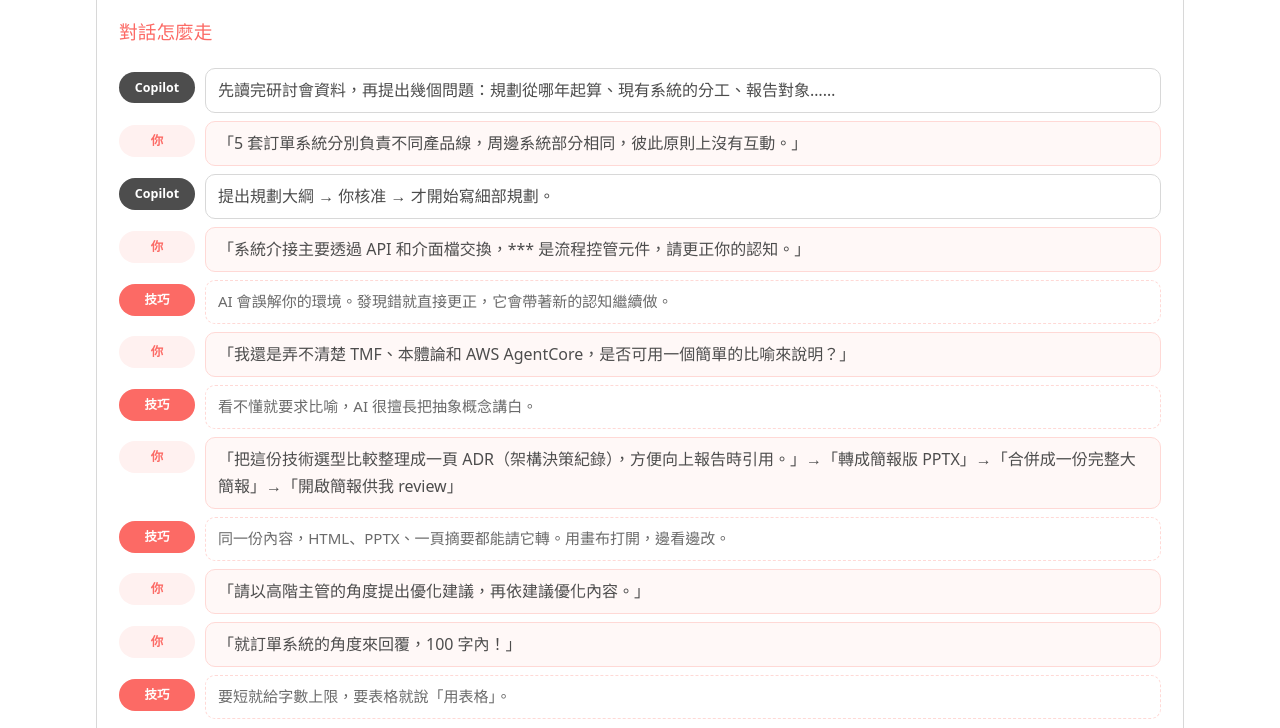
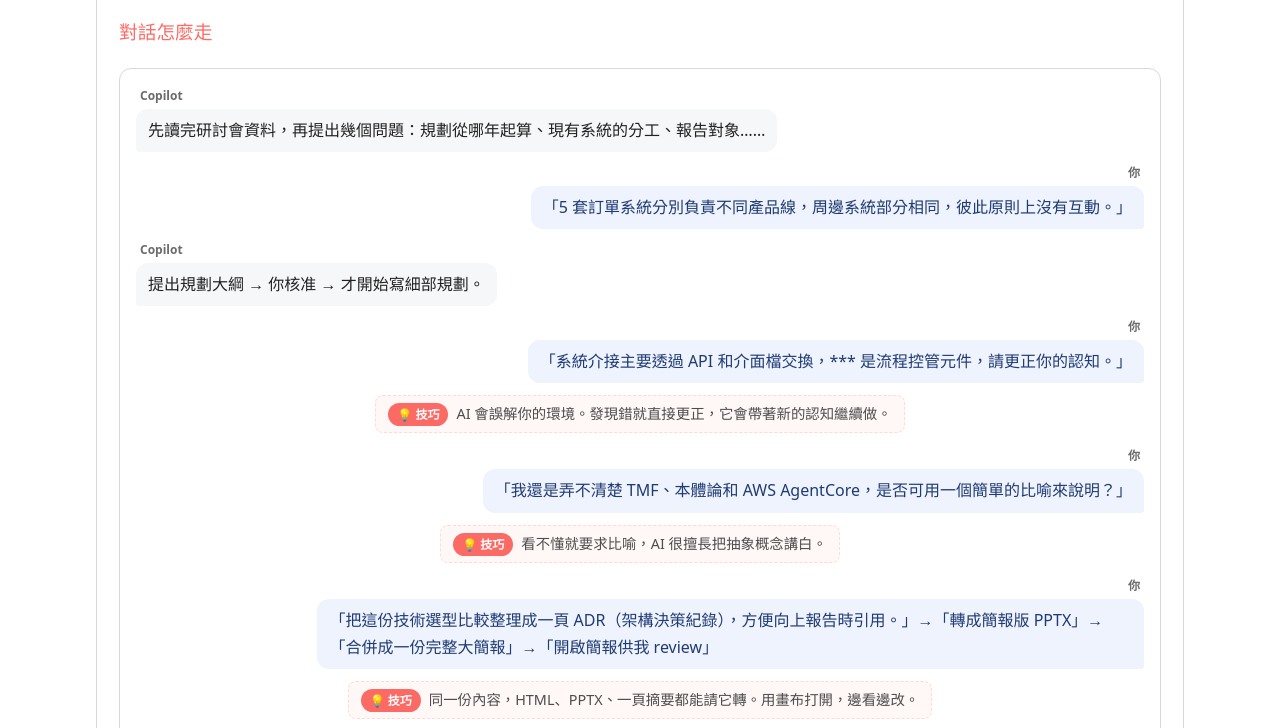
Before and after one commit to FrankHuang0/nextbss, a plain HTML site: page copilot-desktop-basics.html in a window 1280 px wide. Shown: the part 3840-4568 px from the top of the page. Drawn offline with Linux system fonts and the light colour scheme.

Commit message:
Copilot 桌面版入門：對話改為聊天泡泡（你在右、Copilot 在左），技巧改為置中提示卡
Co-authored-by: Copilot App <223556219+Copilot@users.noreply.github.com>

```diff
--- a/assets/style.css
+++ b/assets/style.css
@@ -191,16 +191,22 @@ nav.top .nb-tbtn{padding:12px 18px;border:0;box-shadow:0 6px 24px #0002;font-siz
 [data-theme="dark"] .mp .tile,[data-theme="dark"] .mp .in,[data-theme="dark"] .mp .add{border-color:#3a414b;color:#a3abb5}
 [data-theme="dark"] .mock figcaption{background:#1f232a;color:#a3abb5;border-color:#3a414b}
 /* Copilot 桌面版：對話節錄、介面示意的模式選單 */
-.convo{list-style:none;margin:8px 0 18px;padding:0;display:grid;gap:8px}
-.convo li{display:grid;grid-template-columns:76px 1fr;gap:10px;align-items:start}
-.convo li>span{font-size:.78rem;font-weight:700;text-align:center;padding:5px 0;border-radius:999px;background:var(--tint);color:var(--p);margin-top:4px}
-.convo li>p{margin:0;padding:8px 12px;border-radius:10px;border:1px solid var(--line);background:var(--surface);line-height:1.7}
-.convo .u>p{background:var(--tint2);border-color:var(--tline)}
-.convo .ai>span{background:var(--ink);color:var(--surface)}
-.convo .tip>span{background:var(--p);color:var(--on-p)}
-.convo .tip>p{border-style:dashed;border-color:var(--tline);color:var(--mut);font-size:.94rem}
-@media(max-width:600px){.convo li{grid-template-columns:1fr;gap:4px}.convo li>span{justify-self:start;padding:3px 12px;margin:0}}
+.convo{list-style:none;margin:8px 0 18px;padding:16px;display:flex;flex-direction:column;gap:10px;border:1px solid var(--line);border-radius:12px;background:#fff}
+.convo li{display:flex;flex-direction:column;gap:3px;max-width:82%}
+.convo li>span{font-size:.75rem;font-weight:700;color:var(--mut);padding:0 4px}
+.convo li>p{margin:0;padding:8px 12px;line-height:1.7}
+.convo .ai{align-self:flex-start;align-items:flex-start}
+.convo .ai>p{background:#f6f7f9;color:#222;border-radius:12px 12px 12px 3px}
+.convo .u{align-self:flex-end;align-items:flex-end}
+.convo .u>p{background:#eef3fd;color:#1f3b73;border-radius:12px 12px 3px 12px}
+.convo .tip{align-self:center;max-width:92%;flex-direction:row;align-items:baseline;gap:8px;padding:6px 12px;margin:2px 0;border:1px dashed var(--tline);border-radius:8px;background:var(--tint2)}
+.convo .tip>span{flex:none;padding:1px 9px;border-radius:999px;background:var(--p);color:var(--on-p)}
+.convo .tip>span::before{content:"💡 "}
+.convo .tip>p{padding:0;color:var(--ink);font-size:.9rem;line-height:1.6}
+@media(max-width:600px){.convo{padding:12px}.convo li{max-width:92%}.convo .tip{max-width:100%}}
+[data-theme="dark"] .convo{background:#1f232a;border-color:#3a414b}
+[data-theme="dark"] .convo .ai>span,[data-theme="dark"] .convo .u>span{color:#a3abb5}
+[data-theme="dark"] .convo .ai>p{background:#262b33;color:#d6d9de}
+[data-theme="dark"] .convo .u>p{background:#1d2a40;color:#c7d7f5}
 .mp .opt{display:flex;flex-wrap:wrap;gap:6px;margin-top:6px}.mp .opt span{border:1px solid #d9dce1;border-radius:6px;padding:2px 8px;font-size:.78rem;color:#555}
 [data-theme="dark"] .mp .opt span{border-color:#3a414b;color:#a3abb5}
-[data-theme="dark"] .convo .ai>span{background:#e8eaed;color:#1f232a}
-[data-theme="dark"] .convo .u>span{background:rgba(255,255,255,.14);color:#fff}
```
